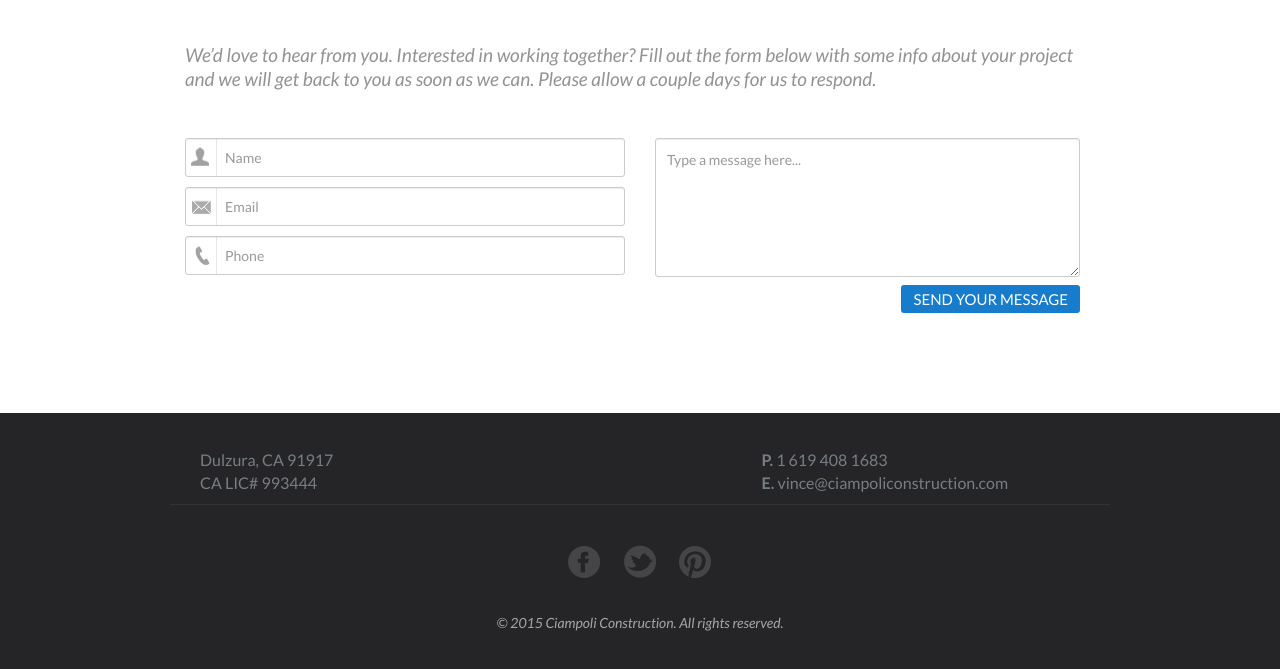
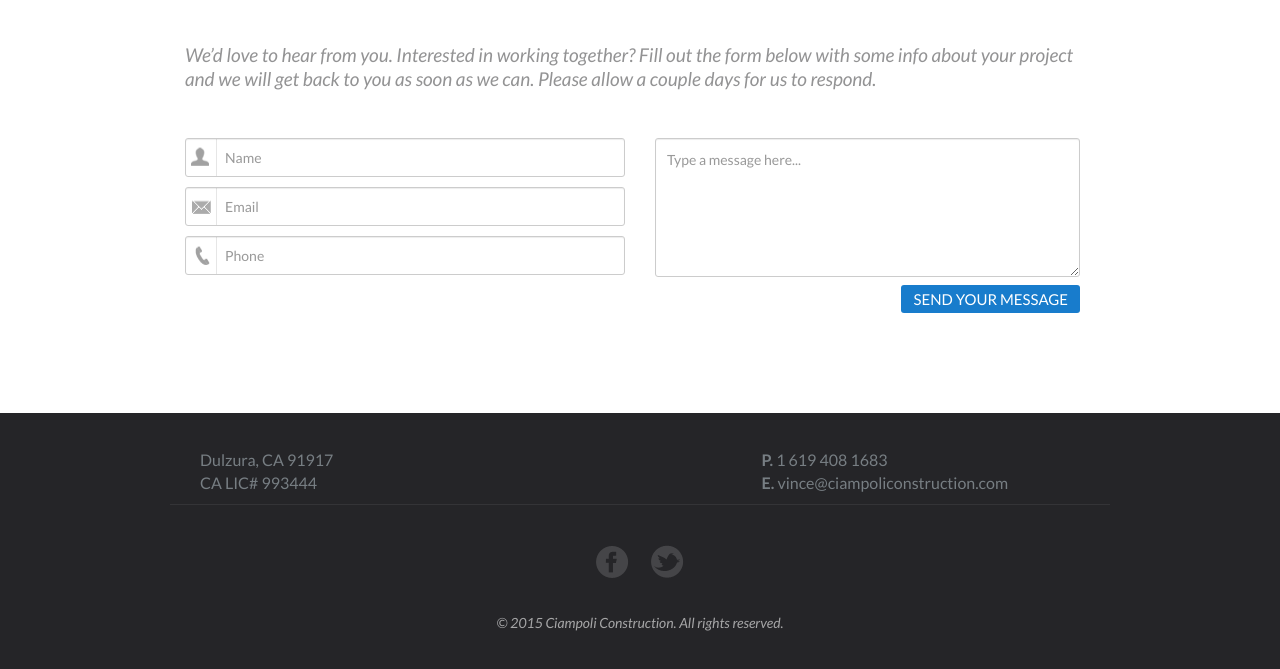
Before and after one commit to chrisciampoli/ciampoliconstruction, a plain HTML site: page contact.html in a window 1280 px wide. Shown: the part 189-858 px from the top of the page. Drawn offline with nearby package versions, Linux system fonts and the light colour scheme.

Commit message:
Updates to contact us page

```diff
--- a/contact.html
+++ b/contact.html
@@ -157,10 +157,10 @@
                                 <!--<span class="socialicons ico4"></span>-->
                                 <!--<span class="socialicons_h ico4h"></span>-->
                             <!--</a>-->
-                            <a href="#" class="pinterest">
-                                <span class="socialicons ico5"></span>
-                                <span class="socialicons_h ico5h"></span>
-                            </a>
+                            <!--<a href="#" class="pinterest">-->
+                                <!--<span class="socialicons ico5"></span>-->
+                                <!--<span class="socialicons_h ico5h"></span>-->
+                            <!--</a>-->
                             <!--<a href="#" class="dribble">-->
                                 <!--<span class="socialicons ico6"></span>-->
                                 <!--<span class="socialicons_h ico6h"></span>-->
```
